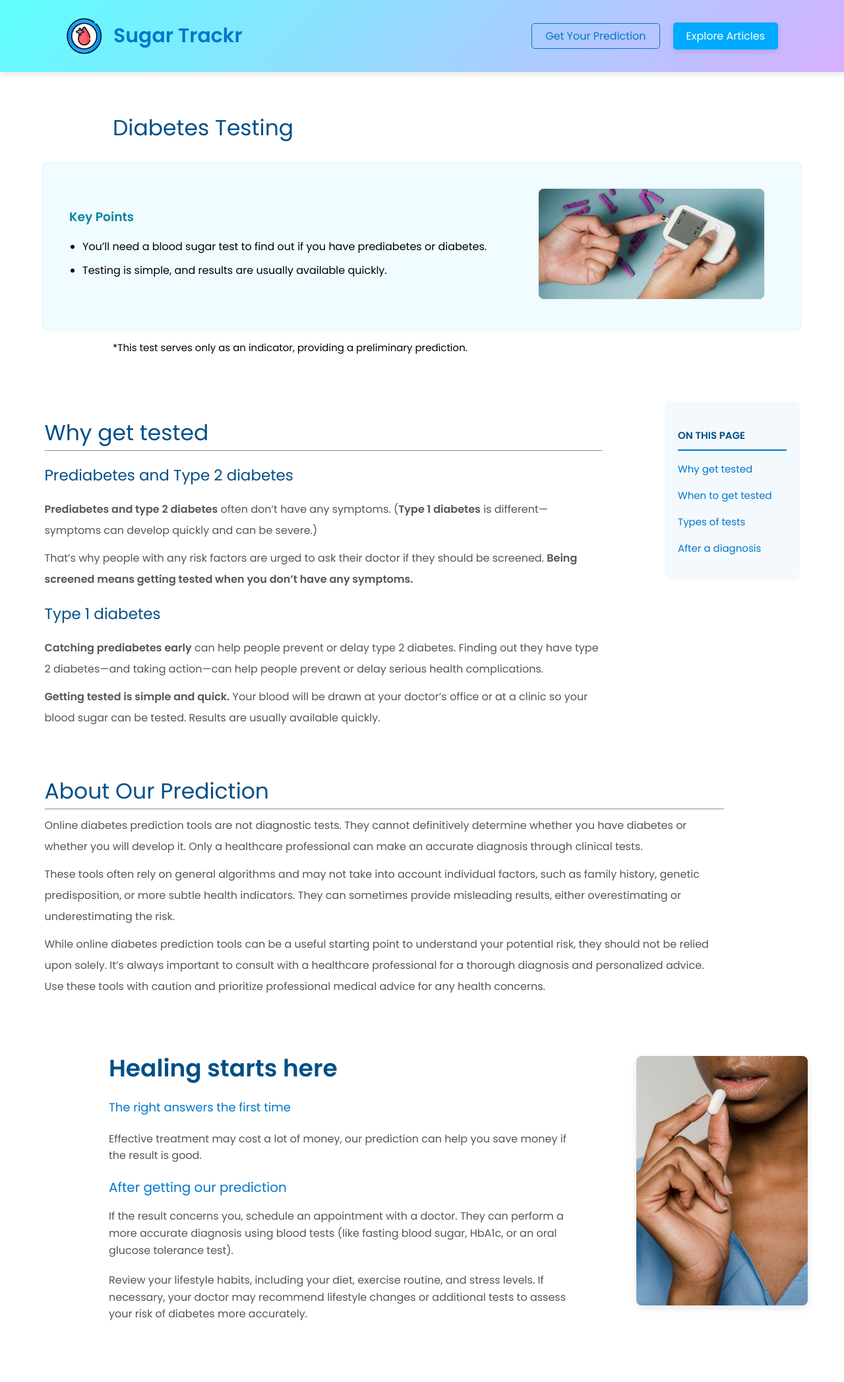
After one commit to ednaodetta/sugar-trackr, a Flask app: page /home in a window 1280 px wide. The commit adds this page. Shown: the whole page at 66% size. Run offline with Flask 2, Linux system fonts and the light colour scheme; parts of the project's set-up code (start-up, migrations or seed data) failed here and were passed over.

Commit message:
home page

```diff
--- a/app.py
+++ b/app.py
@@ -20,6 +20,10 @@ def result_diabetes():
 def result_nondiabetes():
     return render_template('html/result_nondiabetes.html')
 
+@app.route('/home')
+def Home():
+    return render_template('html/home.html')
+
 
 @app.route('/predict', methods=['POST'])
 def home():
--- /dev/null
+++ b/static/css/home.css
@@ -0,0 +1,448 @@
+* {
+    font-family: 'Poppins', sans-serif;
+}
+
+body {
+    margin: 0;
+    font-family: Arial, sans-serif;
+}
+
+.navbar {
+    display: flex;
+    justify-content: space-between;
+    font-weight: 600;
+    align-items: center;
+    padding: 22px 100px;
+    background: linear-gradient(135deg, #5effff, #d6b0ff);
+    font-family: 'Poppins', sans-serif;
+    box-shadow: 0 4px 8px rgba(0, 0, 0, 0.1);
+}
+
+.logo {
+    display: flex;
+    align-items: center;
+}
+
+.logo-img {
+    width: 55px;
+    height: auto;
+    margin-right: 10px;
+}
+
+span {
+    font-size: 30px;
+    color: #0077cc;
+    padding: 10px 7px;
+}
+
+.explore {
+    display: flex;
+    justify-content: center;
+    align-items: center;
+}
+
+#exploreButton {
+    font-family: 'Poppins', sans-serif;
+    padding: 8px 20px;
+    background-color: #00aaff;
+    border: none;
+    color: white;
+    font-size: 16px;
+    border-radius: 5px;
+    cursor: pointer;
+    transition: background-color 0.3s ease;
+    box-shadow: 0 4px 8px rgba(0, 0, 0, 0.1);
+}
+
+#exploreButton:hover {
+    background-color: #0077cc;
+}
+
+#predictionButton {
+    font-family: 'Poppins', sans-serif;
+    padding: 6px 20px;
+    background-color: transparent;
+    border: 1.5px solid #0077cc;
+    color: #0077cc;
+    font-size: 16px;
+    border-radius: 5px;
+    cursor: pointer;
+    transition: all 0.3s ease;
+    margin-right: 20px;
+}
+
+#predictionButton:hover {
+    background-color: #0077cc;
+    color: white;
+    border-color: #0077cc;
+}
+
+.diabetesTesting {
+    margin-top: 60px;
+    margin-left: 171px;
+    font-weight: 100;
+    font-size: 33px;
+    color: #004f87;
+}
+
+.why-get-tested .content .text h3 {
+    font-weight: 100;
+    font-size: 33px;
+    margin-bottom: -7px;
+    color: #004f87;
+}
+
+.aboutOurPrediction .content .text h3 {
+    margin-top: 0px;
+    font-weight: 100;
+    font-size: 33px;
+    margin-bottom: -7px;
+    color: #004f87;
+}
+
+.why-get-tested h2 {
+    font-weight: 50;
+    font-size: 23px;
+    color: #004f87;
+}
+
+.aboutOurPrediction h2 {
+    font-weight: 50;
+    font-size: 23px;
+    color: #004f87;
+}
+
+.diabetes-testing {
+    background-color: rgba(222, 249, 255, 0.45);
+    padding: 40px;
+    margin-top: 20px;
+    border-radius: 8px;
+    max-width: 1070px;
+    margin-left: auto;
+    margin-right: auto;
+    box-shadow: 0 0 1px 0px rgba(0, 119, 204, 0.7);
+    display: flex;
+    flex-direction: row;
+    justify-content: space-between;
+}
+
+.diabetes-testing h2 {
+    font-size: 28px;
+    color: #0077cc;
+    margin-bottom: 20px;
+    font-weight: 200;
+}
+
+.diabetes-testing h3 {
+    line-height: 3;
+    margin-top: 0;
+    padding-top: 0;
+    color: #00849c;
+}
+
+.diabetes-testing .content {
+    display: flex;
+    justify-content: space-between;
+    align-items: center;
+}
+
+.diabetes-testing .text {
+    width: 60%;
+}
+
+.diabetes-testing .text ul {
+    list-style-type: disc;
+    padding-left: 20px;
+    line-height: 2.3;
+    font-size: 16px;
+    margin-top: -20px;
+}
+
+.diabetes-testing .image {
+    width: 40%;
+    margin-right: -70px;
+    margin-left: 20px;
+}
+
+.diabetes-testing .image img {
+    width: 80%;
+    border-radius: 8px;
+    box-shadow: 0 0 0.9px 0px rgba(1, 9, 10, 0.5);
+}
+
+.predictionOnly {
+    margin-left: 171px;
+    font-weight: 100;
+    font-size: 15px;
+    color: black;
+}
+
+.why-get-tested {
+    padding: 40px;
+    margin-top: 20px;
+    max-width: 1145px;
+    margin-left: auto;
+    margin-right: auto;
+    /* No background */
+    display: flex;
+    flex-direction: row;
+    justify-content: space-between;
+}
+
+.aboutOurPrediction {
+    padding: 40px;
+    margin-top: -200px;
+    max-width: 1145px;
+    margin-left: auto;
+    margin-right: auto;
+    /* No background */
+    display: flex;
+    flex-direction: row;
+    justify-content: space-between;
+}
+
+.aboutOurPrediction {
+    padding: 40px;
+    padding-top: 0px;
+    margin-top: 20px;
+    max-width: 1145px;
+    margin-left: auto;
+    margin-right: auto;
+    /* No background */
+    display: flex;
+    flex-direction: row;
+    justify-content: space-between;
+}
+
+.why-get-tested .text {
+    width: 90%;
+}
+
+.aboutOurPrediction .text {
+    width: 90%;
+}
+
+.why-get-tested .text p {
+    line-height: 2;
+    font-size: 16px;
+    margin-top: 0;
+    margin-bottom: 10px;
+    color: #555;
+}
+
+.aboutOurPrediction .text p {
+    line-height: 2;
+    font-size: 16px;
+    margin-top: 0;
+    margin-bottom: 10px;
+    color: #555;
+}
+
+.sidebar {
+    width: 280px;
+    height: 40%;
+    /* Adjusted width */
+    background-color: #f4f9fd;
+    padding: 20px;
+    border-radius: 8px;
+    margin-top: 10px;
+    /* Space from top content */
+    transition: transform 0.3s ease-in-out;
+}
+
+.sidebar:hover {
+    transform: translateY(-5px);
+    /* Hover effect */
+}
+
+.sidebar h4 {
+    font-size: 15px;
+    font-weight: 600;
+    color: #004f87;
+    margin-bottom: 15px;
+    border-bottom: 2px solid #0077cc;
+    padding-bottom: 10px;
+}
+
+.sidebar ul {
+    list-style-type: none;
+    padding: 0;
+    margin: 0;
+}
+
+.sidebar ul li {
+    margin-bottom: 15px;
+}
+
+.sidebar ul li a {
+    text-decoration: none;
+    font-size: 15px;
+    color: #0077cc;
+    font-weight: 500;
+    transition: color 0.3s ease;
+}
+
+.sidebar ul li a:hover {
+    color: #004f87;
+    font-weight: 600;
+}
+
+.sidebar ul li a:active {
+    color: #0077cc;
+    font-weight: 700;
+}
+
+.sidebar ul {
+    margin-top: 0px;
+}
+
+/* Main section style */
+.healing-starts {
+    display: flex;
+    justify-content: space-between;
+    align-items: center;
+    padding-left: 165px;
+    padding-right: -20px;
+    background-color: white;
+    padding-bottom: 70px;
+}
+
+/* Content wrapper */
+.healing-starts .content {
+    display: flex;
+    /* justify-content: space-between; */
+    align-items: center;
+    max-width: 1140px;
+    width: 100%;
+}
+
+/* Text section */
+.healing-starts .content .text {
+    flex: 1;
+    max-width: 700px;
+
+}
+
+/* Heading and subheading styles */
+.healing-starts .content .text h1 {
+    font-size: 36px;
+    font-weight: 600;
+    color: #004f87;
+    margin-bottom: 15px;
+}
+
+.healing-starts .content .text .subheading {
+    font-size: 18px;
+    color: #0077cc;
+    font-weight: 400;
+    margin-bottom: 20px;
+}
+
+/* Paragraph styling */
+.healing-starts .content .text p {
+    font-size: 16px;
+    line-height: 1.6;
+    color: #555;
+    margin-bottom: 20px;
+}
+
+/* Top-ranked header styling */
+.healing-starts .content .text h2 {
+    font-size: 20px;
+    color: #0077cc;
+    font-weight: 500;
+    margin-top: 20px;
+}
+
+/* Link styling */
+.healing-starts .content .text a {
+    color: #0077cc;
+    text-decoration: none;
+}
+
+.healing-starts .content .text a:hover {
+    text-decoration: underline;
+}
+
+/* Call to action button */
+.healing-starts .content .text .cta-button {
+    padding: 12px 30px;
+    background-color: #0077cc;
+    color: white;
+    border: none;
+    font-size: 16px;
+    font-weight: 600;
+    border-radius: 5px;
+    cursor: pointer;
+    transition: background-color 0.3s ease;
+}
+
+.healing-starts .content .text .cta-button:hover {
+    background-color: #005fa3;
+}
+
+/* Image section */
+.healing-starts .content .image {
+    flex: 1;
+    max-width: 260px;
+}
+
+/* Image styling */
+.healing-starts .content .image img {
+    width: 100%;
+    height: auto;
+    border-radius: 8px;
+    margin-left: 100px;
+    box-shadow: 0 4px 12px rgba(0, 0, 0, 0.1);
+}
+
+/* Add this to your existing CSS */
+
+/* Positioning the button at the bottom of the page */
+/* Position the button at the bottom of the screen */
+.prediction-btn-wrapper {
+    position:relative;
+    margin-top: 10px;
+    margin-left: 420px;
+    bottom: 20px;
+    left: 50%;
+    transform: translateX(-50%);
+    z-index: 10;
+}
+
+/* Styling the animated prediction button */
+.predictionButtonAnimated {
+    padding: 12px 25px;
+    background-color: #0077cc;
+    color: white;
+    font-size: 18px;
+    border: none;
+    border-radius: 50px;
+    cursor: pointer;
+    transition: all 0.3s ease;
+    box-shadow: 0 5px 15px rgba(0, 119, 204, 0.5);
+    font-weight: 600;
+}
+
+/* Button hover effect */
+.predictionButtonAnimated:hover {
+    background-color: #005fa3;
+    transform: translateY(-5px);
+    box-shadow: 0 10px 20px rgba(0, 119, 204, 0.7);
+    animation: pulse 1.5s infinite;
+}
+
+/* Pulse effect for the button */
+@keyframes pulse {
+    0% {
+        transform: scale(1);
+    }
+
+    50% {
+        transform: scale(1.1);
+    }
+
+    100% {
+        transform: scale(1);
+    }
+}
--- /dev/null
+++ b/static/js/home.js
@@ -0,0 +1,7 @@
+document.getElementById("exploreButton").addEventListener("click", function () {
+    window.location.href = "https://www.cdc.gov/diabetes/index.html";  // Redirect to a specific URL
+});
+
+document.getElementById("predictionButton").addEventListener("click", function () {
+    window.location.href = "https://your-prediction-url.com";  // Redirect to the prediction page
+});
--- a/templates/html/form.html
+++ b/templates/html/form.html
@@ -10,7 +10,7 @@
     <div>
         <img class="logo" src="static/logo.png" alt="SugarTrackr Logo">
         <p class="bold">Apakah kamu berisiko diabetes tipe 2?</p>
-        <p>Diabetes ditandai dengan tingginya kadar gula darah tubuh. Jika tidak dikontrol, dapat terjadi serangan jantung, Stroke, atau kerusakan ginjal. Menghitung risikonya dapat membantu mencegah kemungkinan komplikasi penyakit tersebut.</p>
+        <p>Diabetes ditandai dengan tingginya kadar gula darah tubuh. Jika tidak dikontrol, dapat terjadi serangan jantung, stroke, atau kerusakan ginjal. Menghitung risikonya dapat membantu mencegah kemungkinan komplikasi penyakit tersebut.</p>
     </div>
     <p class="bold">Waspada!</p>
     <div class="item">
--- /dev/null
+++ b/templates/html/home.html
@@ -0,0 +1,107 @@
+<!DOCTYPE html>
+<html lang="en">
+<head>
+    <meta charset="UTF-8">
+    <meta name="viewport" content="width=device-width, initial-scale=1.0">
+    <title>Explore Articles</title>
+    <link href="https://fonts.googleapis.com/css2?family=Poppins:wght@400;600&display=swap" rel="stylesheet">
+    <link rel="stylesheet" href="/static/css/home.css">
+</head>
+
+<body>
+    <div class="navbar">
+        <div class="logo">
+            <img src="static/logo.png" alt="CDC Logo" class="logo-img">
+            <span>Sugar Trackr</span>
+        </div>
+        <div class="explore">
+            <a href="/form">
+                <button id="predictionButton">Get Your Prediction</button>
+            </a>
+            <a href="/explore-articles">
+                <button id="exploreButton">Explore Articles</button>
+            </a>
+        </div>
+    </div>
+
+    <h2 class="diabetesTesting">Diabetes Testing</h2>
+
+    <section class="diabetes-testing">
+        <div class="content">
+            <div class="text">
+                <h3>Key Points</h3>
+                <ul>
+                    <li>You’ll need a blood sugar test to find out if you have prediabetes or diabetes.</li>
+                    <li>Testing is simple, and results are usually available quickly.</li>
+                </ul>
+            </div>
+            <div class="image">
+                <img src="/static/SugarTest.jpg" alt="Diabetes Testing">
+            </div>
+        </div>
+    </section>
+
+    <p class="predictionOnly">*This test serves only as an indicator, providing a preliminary prediction.</p>
+
+    <!-- Updated "Why Get Tested" Section without Background -->
+    <section class="why-get-tested">
+    <div class="content">
+        <div class="text">
+            <h3>Why get tested</h3>
+            <hr>
+            <h2>Prediabetes and Type 2 diabetes</h2>
+            <p><strong>Prediabetes and type 2 diabetes</strong> often don’t have any symptoms. (<strong>Type 1 diabetes</strong> is different—symptoms can develop quickly and can be severe.)</p>
+            <p>That’s why people with any risk factors are urged to ask their doctor if they should be screened. <strong>Being screened means getting tested when you don’t have any symptoms.</strong></p>
+            <h2>Type 1 diabetes</h2>
+            <p><strong>Catching prediabetes early</strong> can help people prevent or delay type 2 diabetes. Finding out they have type 2 diabetes—and taking action—can help people prevent or delay serious health complications.</p>
+            <p><strong>Getting tested is simple and quick.</strong> Your blood will be drawn at your doctor’s office or at a clinic so your blood sugar can be tested. Results are usually available quickly.</p>
+        </div>
+    </div>
+
+    <!-- On This Page Sidebar Section -->
+    <!-- On This Page Sidebar Section -->
+<div class="sidebar">
+    <h4>ON THIS PAGE</h4>
+    <ul>
+        <li><a href="#why-get-tested">Why get tested</a></li>
+        <li><a href="#when-to-get-tested">When to get tested</a></li>
+        <li><a href="#types-of-tests">Types of tests</a></li>
+        <li><a href="#after-diagnosis">After a diagnosis</a></li>
+    </ul>
+</div>
+
+</section>
+
+    <section class="aboutOurPrediction">
+        <div class="content">
+            <div class="text">
+                <h3>About Our Prediction</h3>
+                <hr>
+                <p>Online diabetes prediction tools are not diagnostic tests. They cannot definitively determine whether you have diabetes or whether you will develop it. Only a healthcare professional can make an accurate diagnosis through clinical tests.</p>
+                <p>These tools often rely on general algorithms and may not take into account individual factors, such as family history, genetic predisposition, or more subtle health indicators. They can sometimes provide misleading results, either overestimating or underestimating the risk.</p>
+                <p>While online diabetes prediction tools can be a useful starting point to understand your potential risk, they should not be relied upon solely. It’s always important to consult with a healthcare professional for a thorough diagnosis and personalized advice. Use these tools with caution and prioritize professional medical advice for any health concerns.</p>
+            </div>
+        </div>
+    </section>
+
+    <section class="healing-starts">
+        <div class="content">
+            <div class="text">
+                <h1>Healing starts here</h1>
+                <p class="subheading">The right answers the first time</p>
+                <p>Effective treatment may cost a lot of money, our prediction can help you save money if the result is good.</p>
+                <h2>After getting our prediction</h2>
+                <p>If the result concerns you, schedule an appointment with a doctor. They can perform a more accurate diagnosis using blood tests (like fasting blood sugar, HbA1c, or an oral glucose tolerance test).</p>
+                <p>Review your lifestyle habits, including your diet, exercise routine, and stress levels. If necessary, your doctor may recommend lifestyle changes or additional tests to assess your risk of diabetes more accurately.</p>
+            </div>
+            <div class="image">
+                <img src="/static/medicine.jpg" alt="Healthcare professional helping patient">
+            </div>
+        </div>
+    </section>
+
+
+    <script src="/static/js/home.js"></script>
+</body>
+
+</html>
```
Also changed, not shown: static/SugarTest.jpg (added), static/medicine.jpg (added).
